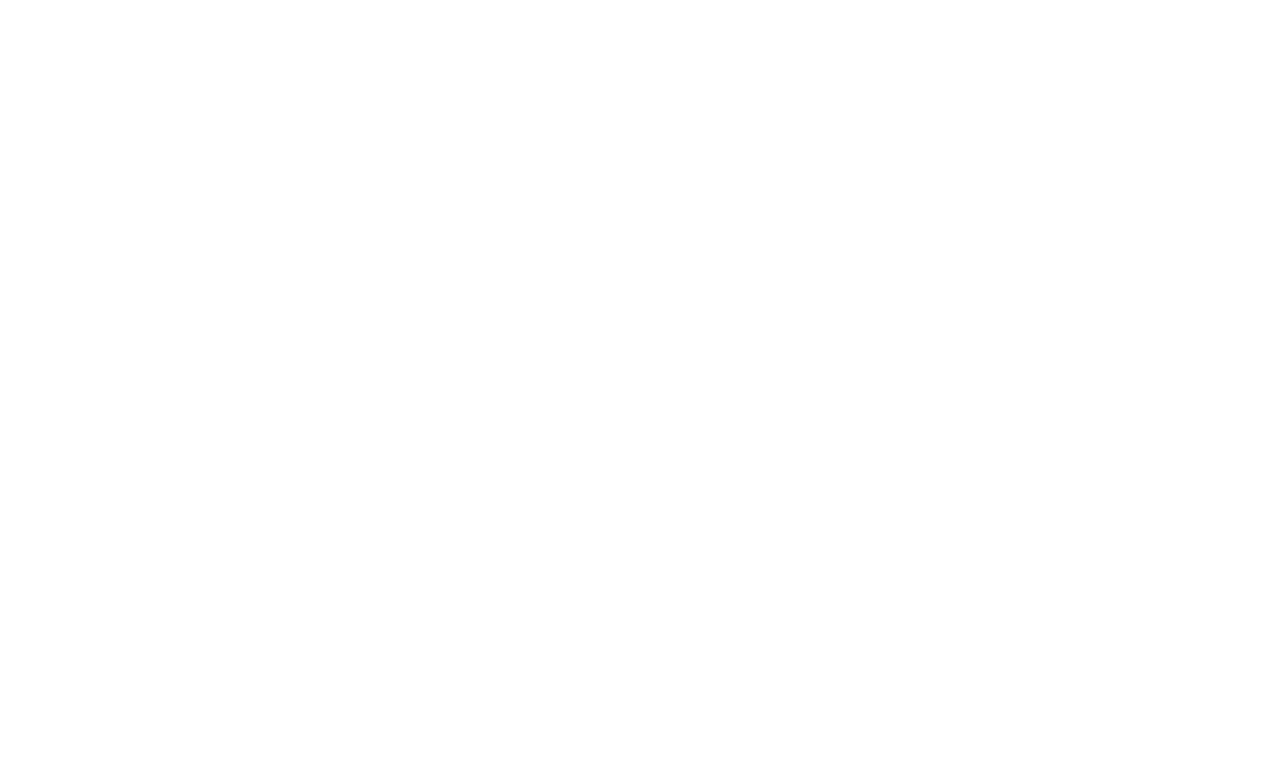
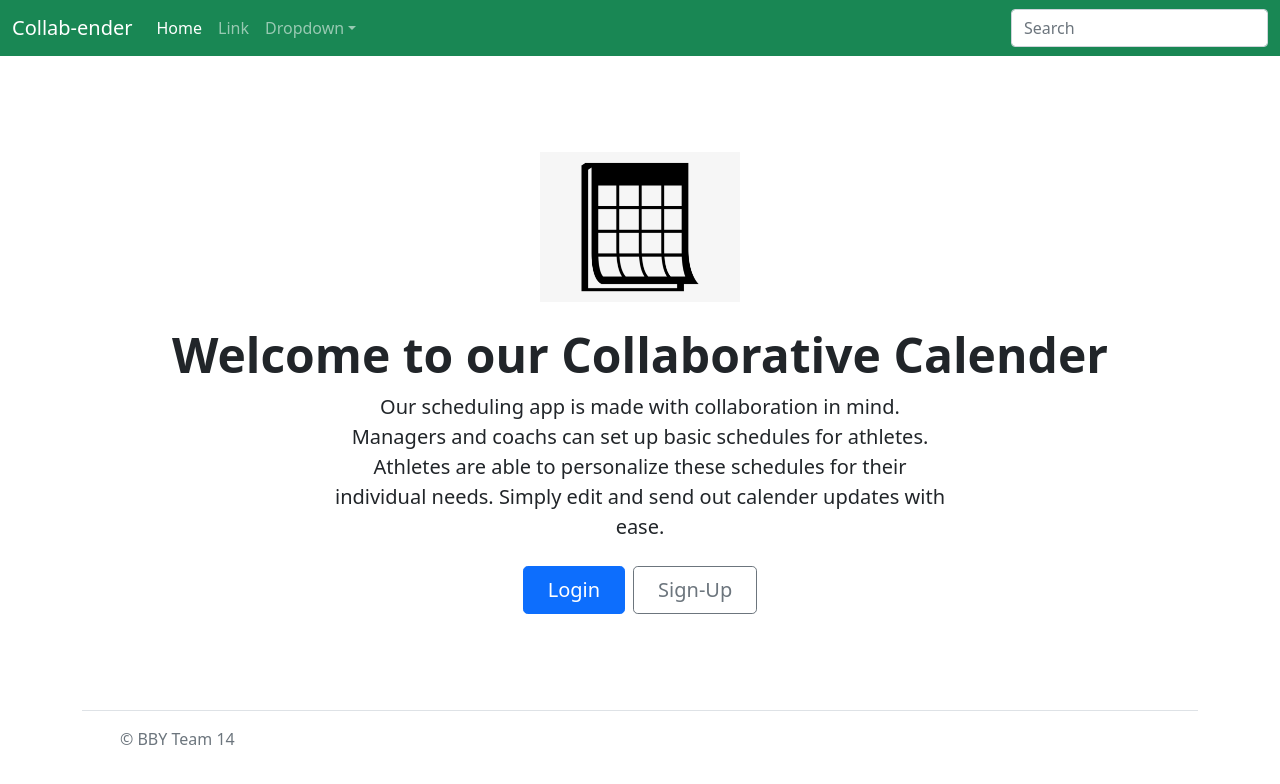
Before and after one commit to Wontoni/1800_202210_BBY14, a plain HTML site: page index.html in a window 1280 px wide. Drawn offline with nearby package versions, Linux system fonts and the light colour scheme.

Commit message:
Updated index with navbar, welcome, and footer.

```diff
--- a/index.html
+++ b/index.html
@@ -6,9 +6,87 @@
     <title>My BCIT Project</title>
     <meta name="comp1800 boilerplate code" content="my bcit project">
     <meta name="author" content="BCIT">
+    <!-- Bootstrap Library CSS CDN go here -->
+    <link href="https://cdn.jsdelivr.net/npm/bootstrap@5.1.3/dist/css/bootstrap.min.css" rel="stylesheet"
+        integrity="sha384-1BmE4kWBq78iYhFldvKuhfTAU6auU8tT94WrHftjDbrCEXSU1oBoqyl2QvZ6jIW3" crossorigin="anonymous">
+    <!-- Boostrap Library JS CDN  go here -->
+    <script src="https://cdn.jsdelivr.net/npm/bootstrap@5.1.3/dist/js/bootstrap.bundle.min.js"
+        integrity="sha384-ka7Sk0Gln4gmtz2MlQnikT1wXgYsOg+OMhuP+IlRH9sENBO0LRn5q+8nbTov4+1p" crossorigin="anonymous">
+    </script>
 </head>
 
 <body>
+
+    <!-- Nav bar -->
+    <nav class="navbar navbar-expand-sm navbar-dark bg-success" aria-label="Third navbar example">
+        <div class="container-fluid">
+            <a class="navbar-brand" href="#">Collab-ender</a>
+            <button class="navbar-toggler" type="button" data-bs-toggle="collapse" data-bs-target="#navbarsExample03"
+                aria-controls="navbarsExample03" aria-expanded="false" aria-label="Toggle navigation">
+                <span class="navbar-toggler-icon"></span>
+            </button>
+
+            <div class="collapse navbar-collapse" id="navbarsExample03">
+                <ul class="navbar-nav me-auto mb-2 mb-sm-0">
+                    <li class="nav-item">
+                        <a class="nav-link active" aria-current="page" href="#">Home</a>
+                    </li>
+                    <li class="nav-item">
+                        <a class="nav-link" href="#">Link</a>
+                    </li>
+                    <li class="nav-item dropdown">
+                        <a class="nav-link dropdown-toggle" href="#" id="dropdown03" data-bs-toggle="dropdown"
+                            aria-expanded="false">Dropdown</a>
+                        <ul class="dropdown-menu" aria-labelledby="dropdown03">
+                            <li><a class="dropdown-item" href="#">Download</a></li>
+                            <li><a class="dropdown-item" href="#">About Us</a></li>
+                            <li><a class="dropdown-item" href="#">Contact Us</a></li>
+                        </ul>
+                    </li>
+                </ul>
+                <form>
+                    <input class="form-control" type="text" placeholder="Search" aria-label="Search">
+                </form>
+            </div>
+        </div>
+    </nav>
+
+    <!-- Hero body -->
+    <div class="px-4 py-5 my-5 text-center">
+        <img class="d-block mx-auto mb-4" src="./images/collab-endar.jpg" alt="collab-endar" width="200" height="150">
+        <h1 class="display-5 fw-bold"> Welcome to our Collaborative Calender</h1>
+        <div class="col-lg-6 mx-auto">
+            <p class="lead mb-4">Our scheduling app is made with collaboration in mind. Managers and coachs can set up
+                basic schedules for athletes. Athletes are able to personalize these schedules for their individual
+                needs. Simply edit and send out calender updates with ease.</p>
+            <div class="d-grid gap-2 d-sm-flex justify-content-sm-center">
+                <button type="button" class="btn btn-primary btn-lg px-4 gap-3">Login</button>
+                <button type="button" class="btn btn-outline-secondary btn-lg px-4">Sign-Up</button>
+            </div>
+        </div>
+    </div>
+
+    <!-- Footer -->
+    <div class="container">
+        <footer class="d-flex flex-wrap justify-content-between align-items-center py-3 my-4 border-top">
+            <div class="col-md-4 d-flex align-items-center">
+                <a href="/" class="mb-3 me-2 mb-md-0 text-muted text-decoration-none lh-1">
+                    <svg class="bi" width="30" height="24">
+                        <use xlink:href="#bootstrap" /></svg>
+                </a>
+                <span class="text-muted">&copy; BBY Team 14</span>
+            </div>
+
+            <ul class="nav col-md-4 justify-content-end list-unstyled d-flex">
+                <li class="ms-3"><a class="text-muted" href="#"><svg class="bi" width="24" height="24">
+                            <use xlink:href="#twitter" /></svg></a></li>
+                <li class="ms-3"><a class="text-muted" href="#"><svg class="bi" width="24" height="24">
+                            <use xlink:href="#instagram" /></svg></a></li>
+                <li class="ms-3"><a class="text-muted" href="#"><svg class="bi" width="24" height="24">
+                            <use xlink:href="#facebook" /></svg></a></li>
+            </ul>
+        </footer>
+    </div>
 
 
 
```
Also changed, not shown: images/collab-endar.jpg (added), 1 other file.
